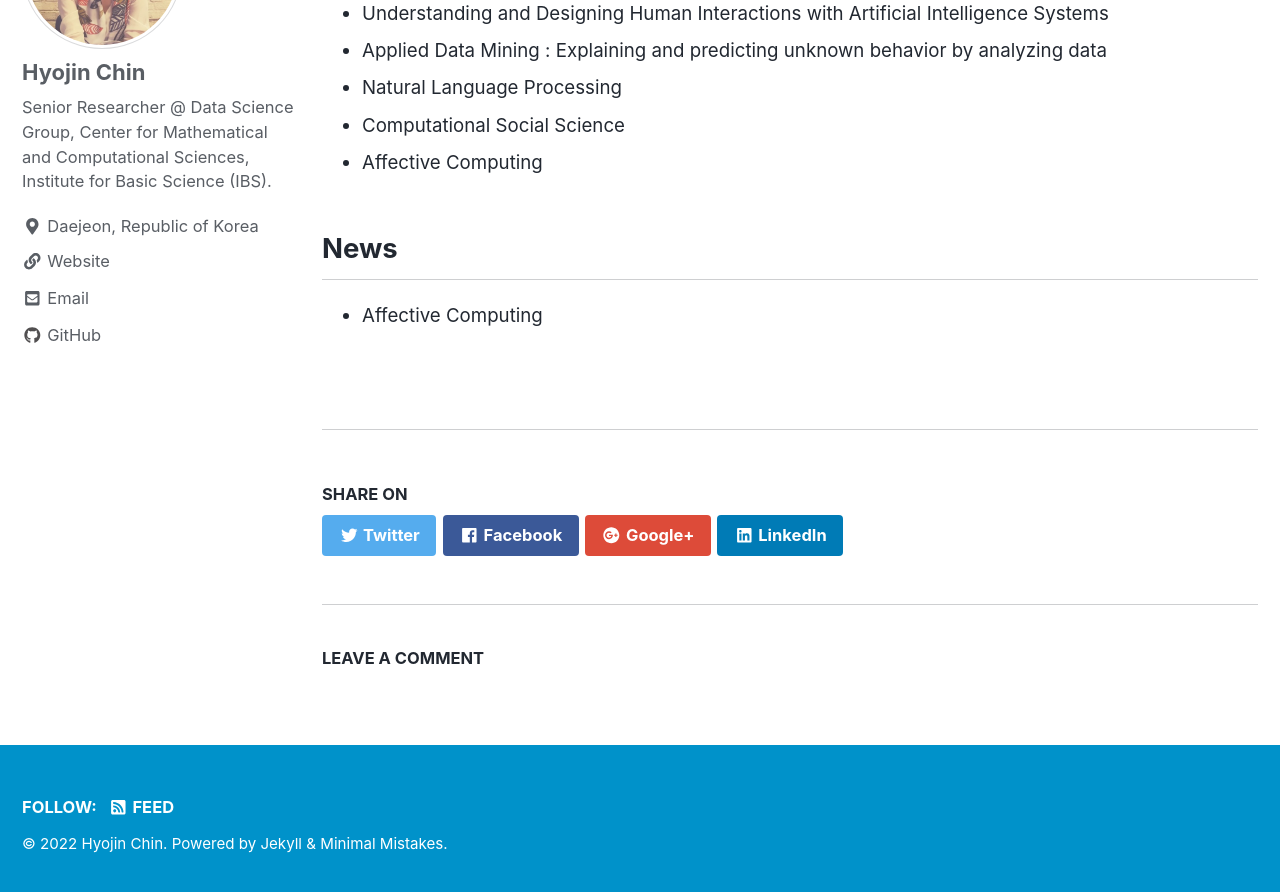
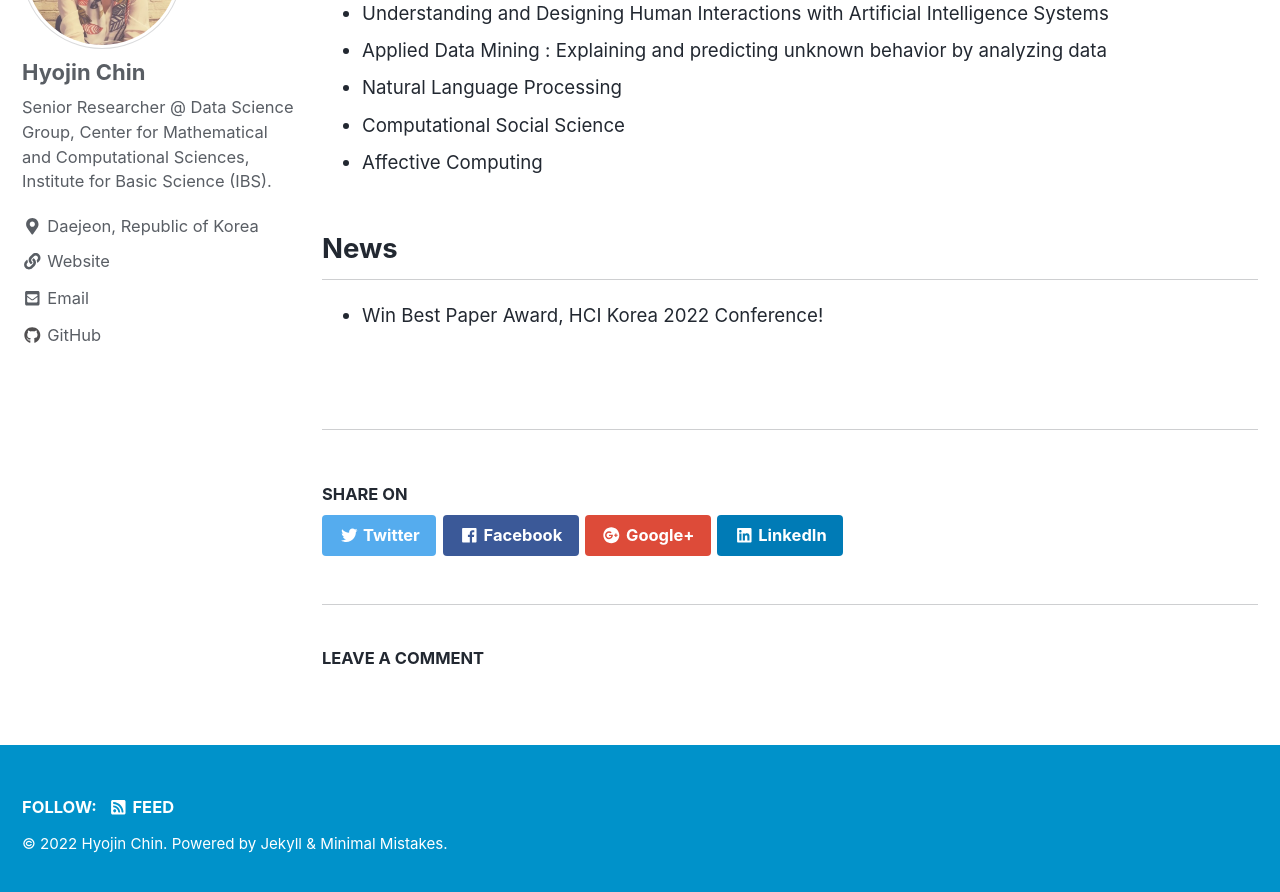
Before and after one commit to tesschin/tesschin.github.io, a Jekyll site: the page built from index.md, in a window 1280 px wide and 900 px high, scrolled down 816 px. Shown: the top 892 px of the window. Built offline with Jekyll 4.4.1, drawn with Linux system fonts in a browser that asks for light colours; nearby versions of some CDN libraries; the list of posts is cut into pages by our own code.

Commit message:
Update index.md

```diff
--- a/index.md
+++ b/index.md
@@ -29,4 +29,4 @@ Data Scientist. HCI Researcher. Very interested in understanding and designing h
 
 
 ## News
-* Affective Computing
+* Win Best Paper Award, HCI Korea 2022 Conference!
```
